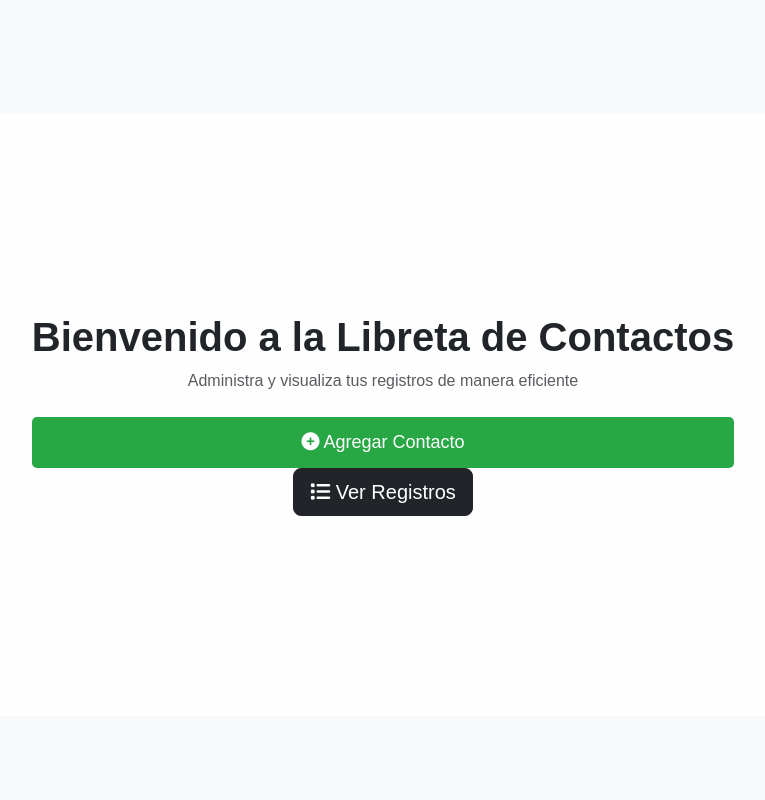
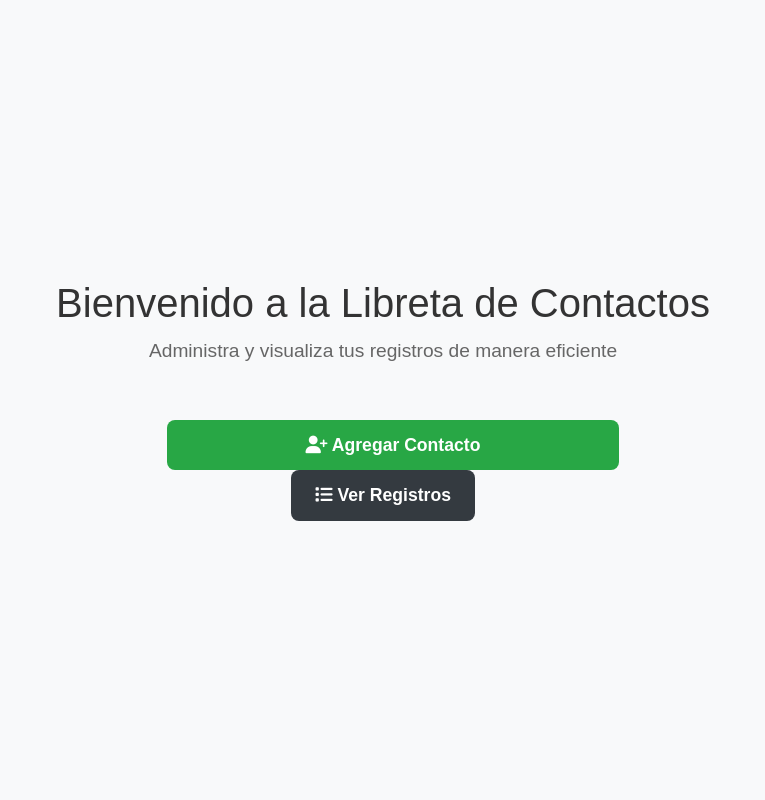
Before and after one commit to MiguelAngelZ1/libreta_direcciones, a Flask app: page / in a window 1280 px wide. Shown: the whole page, without its empty margins (257-1022 px from the left). Run offline with Flask 3, Linux system fonts and the light colour scheme; some libraries are stand-ins or nearby versions.

Commit message:
Auto commit: 2025-05-07 14:06:21

```diff
--- a/templates/index.html
+++ b/templates/index.html
@@ -6,19 +6,20 @@
 
 {% block content %}
 
-  <div class="container text-center mt-5">
-    <h1 class="fw-bold">Bienvenido a la Libreta de Contactos</h1>
-    <p class="text-muted">Administra y visualiza tus registros de manera eficiente</p>
+  <div class="welcome-container">
+    <h1>Bienvenido a la Libreta de Contactos</h1>
+    <p>Administra y visualiza tus registros de manera eficiente</p>
 
     <!-- Sección de botones -->
     <div class="mt-4">
-        <a href="{{ url_for('add') }}" class="btn btn-success btn-lg">
-            <i class="fas fa-plus-circle"></i> Agregar Contacto
+        <a href="{{ url_for('add') }}" class="btn btn-success">
+            <i class="fas fa-user-plus"></i> Agregar Contacto
         </a>
 
-        <a href="{{ url_for('view') }}" class="btn btn-dark btn-lg">
+        <a href="{{ url_for('view') }}" class="btn btn-dark">
             <i class="fas fa-list"></i> Ver Registros
         </a>
     </div>
+  </div>
 
 {% endblock %}
```
